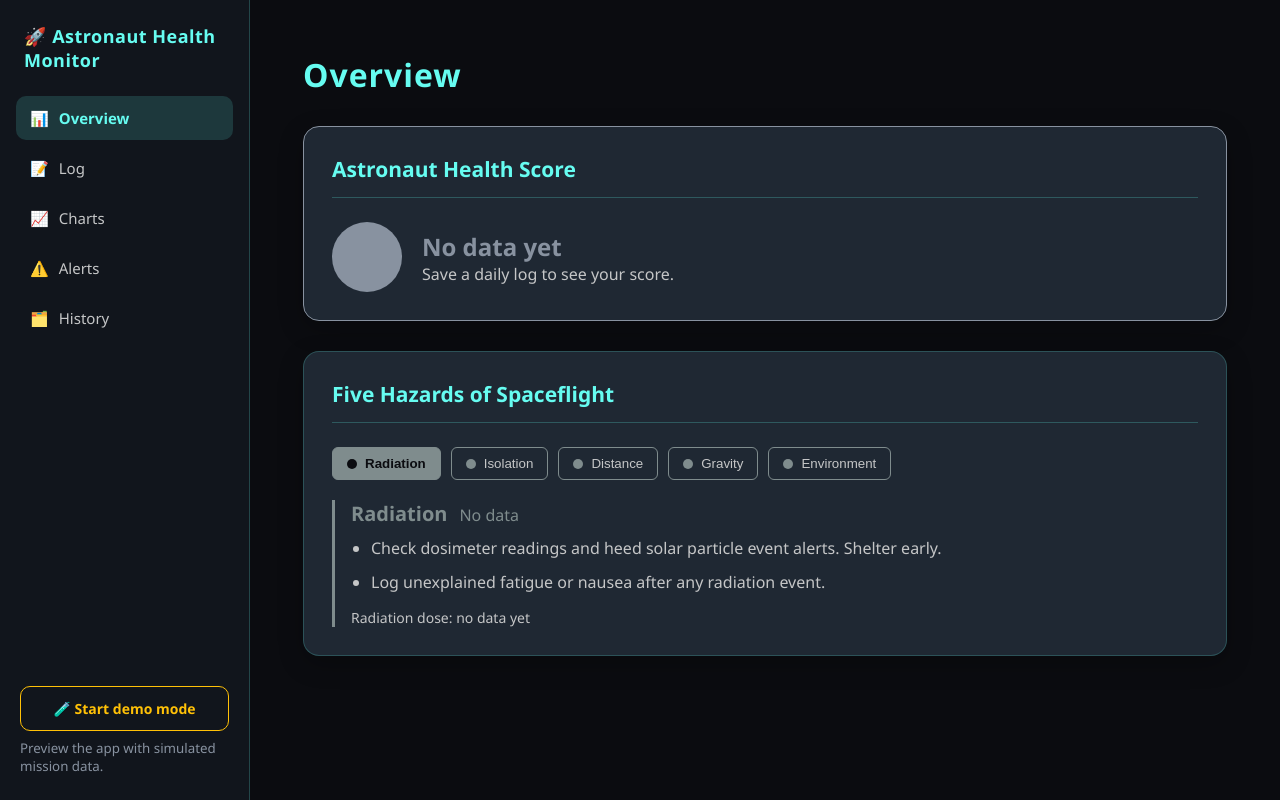
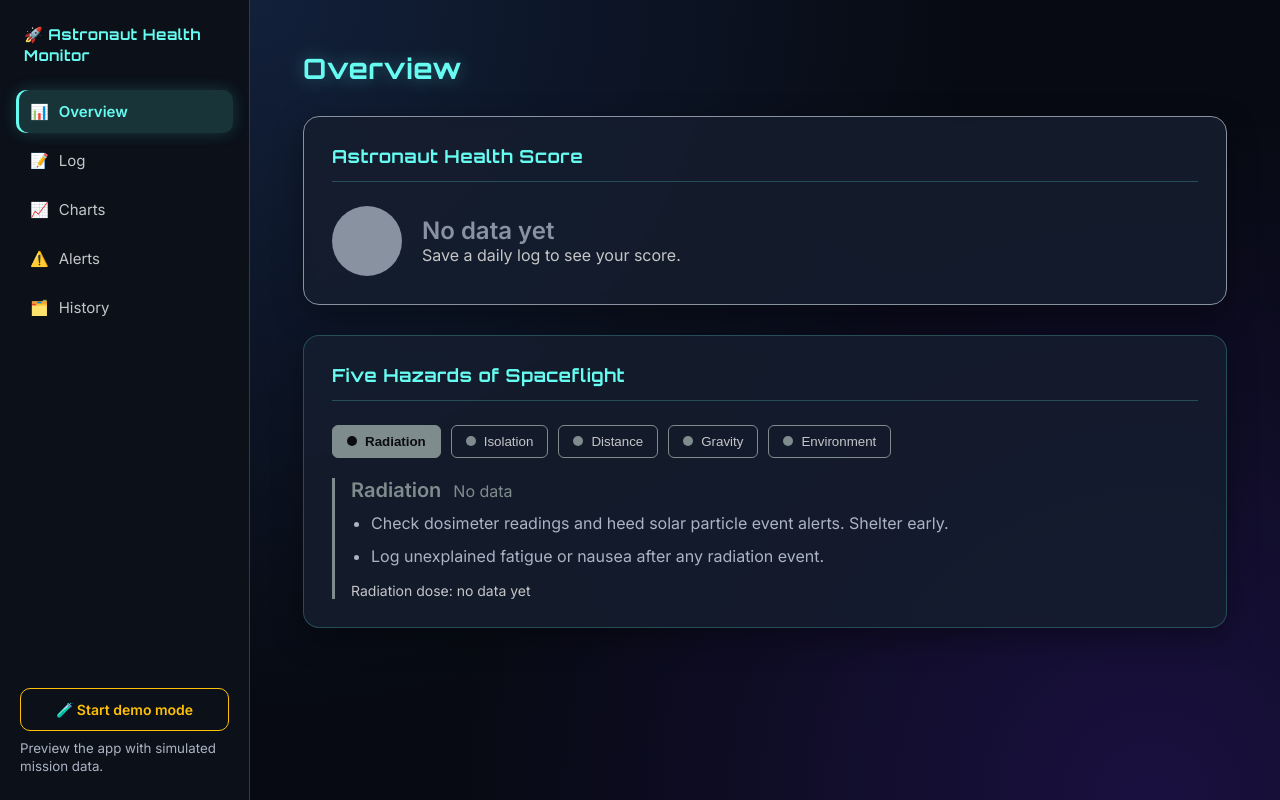
Before and after one commit to zahadaftab/astronaut-health-monitor, a React (Vite) app: page / in a window 1280 px wide. Built offline with nearby package versions, Linux system fonts and the light colour scheme.

Commit message:
Add space theme: fonts, colors and polish

```diff
--- a/index.html
+++ b/index.html
@@ -2,9 +2,15 @@
 <html lang="en">
   <head>
     <meta charset="UTF-8" />
+    <link rel="preconnect" href="https://fonts.googleapis.com" />
+    <link rel="preconnect" href="https://fonts.gstatic.com" crossorigin />
+    <link
+      href="https://fonts.googleapis.com/css2?family=Inter:wght@400;600&family=Orbitron:wght@500;700&display=swap"
+      rel="stylesheet"
+    />
     <link rel="icon" type="image/svg+xml" href="/favicon.svg" />
     <meta name="viewport" content="width=device-width, initial-scale=1.0" />
-    <title>Vite + React</title>
+    <title>Astronaut Health Monitor</title>
   </head>
   <body>
     <div id="root"></div>
--- a/src/App.css
+++ b/src/App.css
@@ -285,3 +285,105 @@ input[type="range"] {
     padding: 20px 14px;
   }
 }
+/* ===== Theme: fonts, colors, polish (keep at the end of the file) ===== */
+:root {
+  --bg: #070a12;
+  --bg-glow: #12203a;
+  --card: rgba(22, 30, 46, 0.85);
+  --sidebar: #0b1019;
+  --accent: #66fcf1;
+  --accent-soft: rgba(102, 252, 241, 0.15);
+  --border: rgba(102, 252, 241, 0.22);
+  --text: #eef2f7;
+  --text-muted: #aab4c3;
+  --font-heading: "Orbitron", "Segoe UI", sans-serif;
+  --font-body: "Inter", "Segoe UI", sans-serif;
+}
+
+body {
+  font-family: var(--font-body);
+  color: var(--text);
+  background:
+    radial-gradient(circle at 20% 0%, var(--bg-glow) 0%, transparent 55%),
+    radial-gradient(circle at 90% 100%, #1a1040 0%, transparent 50%), var(--bg);
+  background-attachment: fixed;
+}
+
+h1,
+h2,
+.sidebar-brand {
+  font-family: var(--font-heading);
+  letter-spacing: 0.5px;
+}
+
+h1 {
+  font-size: 28px;
+  text-shadow: 0 0 18px rgba(102, 252, 241, 0.35);
+}
+
+h2 {
+  font-size: 18px;
+  border-bottom: 1px solid var(--border);
+}
+
+.card {
+  background-color: var(--card);
+  border: 1px solid var(--border);
+  box-shadow: 0 10px 30px rgba(0, 0, 0, 0.35);
+  backdrop-filter: blur(6px);
+}
+
+label {
+  color: var(--text);
+}
+
+.card li,
+.sidebar-demo small {
+  color: var(--text-muted);
+}
+
+.sidebar {
+  background-color: var(--sidebar);
+  border-right: 1px solid var(--border);
+}
+
+.sidebar-brand {
+  font-size: 15px;
+  line-height: 1.4;
+}
+
+.nav-btn {
+  transition:
+    background 0.2s,
+    color 0.2s,
+    box-shadow 0.2s;
+}
+
+.nav-btn.active {
+  background-color: var(--accent-soft);
+  color: var(--accent);
+  box-shadow:
+    inset 3px 0 0 var(--accent),
+    0 0 16px rgba(102, 252, 241, 0.18);
+}
+
+input[type="number"],
+input[type="date"] {
+  background-color: rgba(7, 10, 18, 0.8);
+  border: 1px solid var(--border);
+}
+
+input[type="number"]:focus,
+input[type="date"]:focus {
+  border-color: var(--accent);
+  box-shadow: 0 0 0 3px var(--accent-soft);
+}
+
+.save-btn {
+  background: linear-gradient(135deg, #45a29e, #66fcf1);
+  font-family: var(--font-body);
+}
+
+.save-btn:hover {
+  box-shadow: 0 6px 20px rgba(102, 252, 241, 0.35);
+}
```
